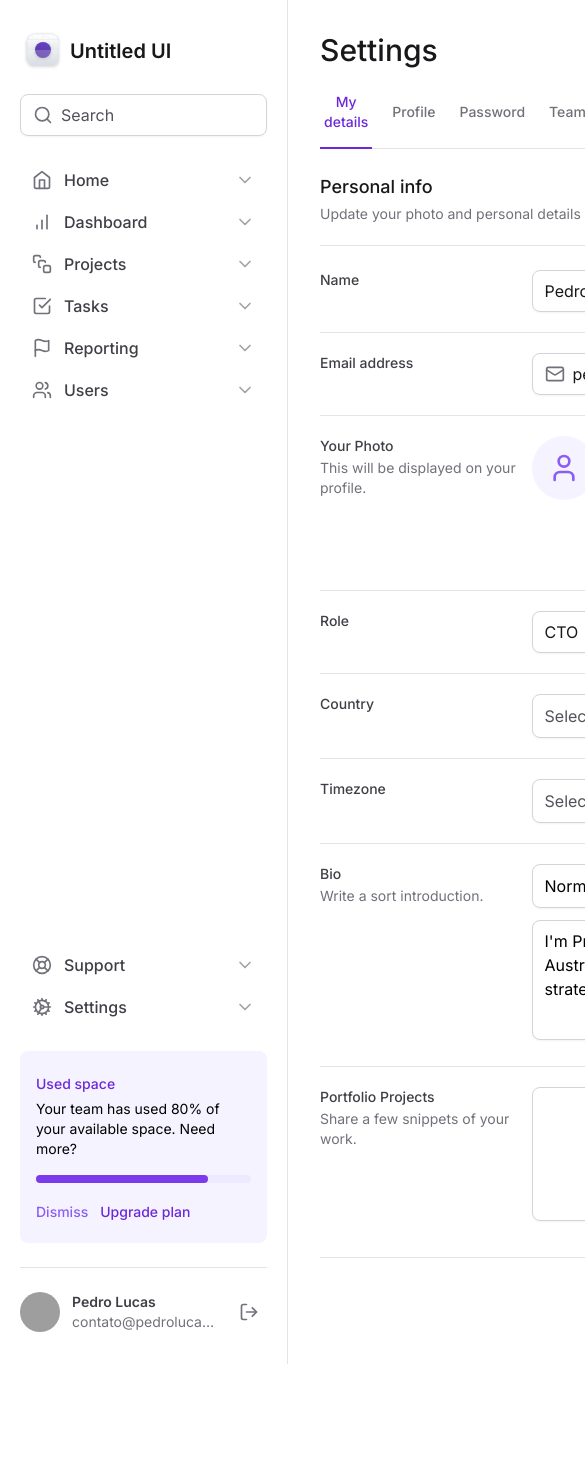
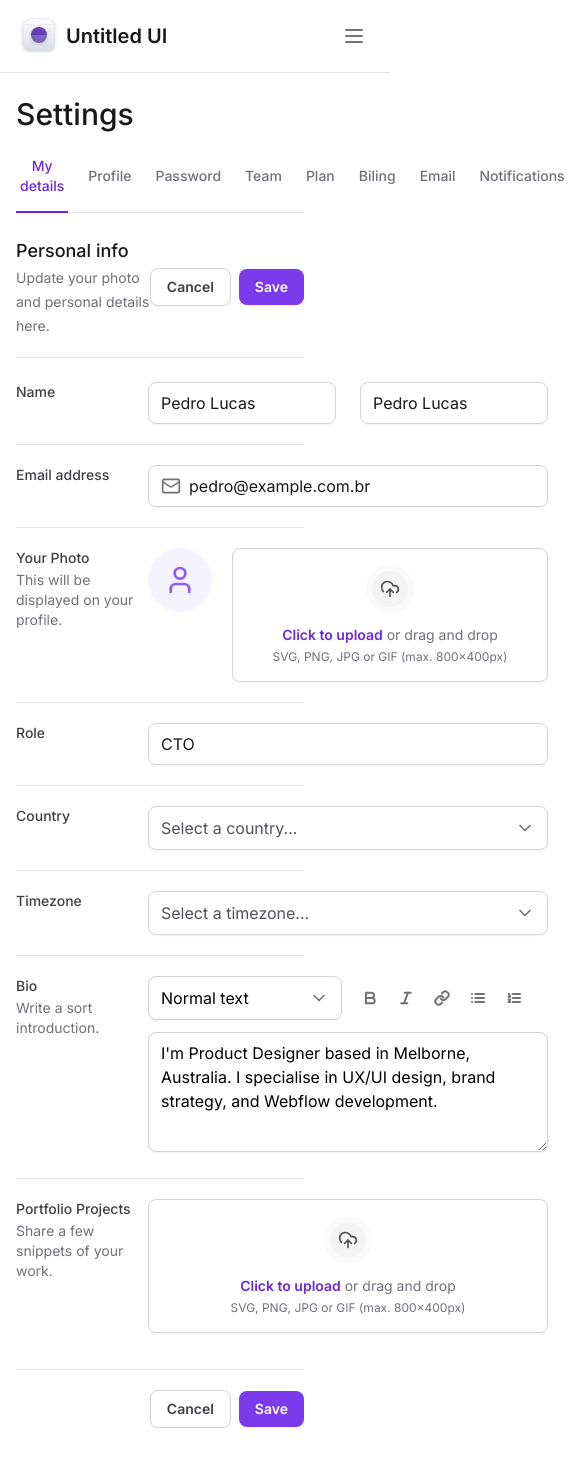
Before and after one commit to pdro-lucas/ignite-tailwind, a Next.js app: page / in a window 390 px wide. Shown: the top 1466 px of the page, 585 px wide, since content can reach past the window. Before the commit the page ends 1364 px from the top, so only its background shows below. Built offline with nearby package versions, Linux system fonts and the light colour scheme; grey boxes are pictures that could not be loaded.

Commit message:
feat: add responsible sidebar

```diff
--- a/package.json
+++ b/package.json
@@ -10,6 +10,7 @@
   },
   "dependencies": {
     "@formkit/auto-animate": "^0.7.0",
+    "@radix-ui/react-collapsible": "^1.0.3",
     "@radix-ui/react-select": "^1.2.2",
     "@radix-ui/react-tabs": "^1.0.4",
     "@types/node": "20.5.1",
--- a/src/app/layout.tsx
+++ b/src/app/layout.tsx
@@ -18,9 +18,11 @@
   return (
     <html lang="en" className="antialiased">
       <body className={inter.className}>
-        <div className="min-h-screen grid grid-cols-app">
+        <div className="grid min-h-screen grid-cols-app">
           <Sidebar />
-          <main className="px-8 pb-12 pt-8">{children}</main>
+          <main className="px-4 pt-24 pb-12 lg:col-start-2 lg:px-8 lg:pb-12 lg:pt-8">
+            {children}
+          </main>
         </div>
       </body>
     </html>
--- a/src/components/Sidebar/index.tsx
+++ b/src/components/Sidebar/index.tsx
@@ -1,3 +1,6 @@
+"use client";
+
+import * as Collapsible from "@radix-ui/react-collapsible";
 import {
   BarChart,
   CheckSquare,
@@ -5,21 +8,34 @@
   Flag,
   Home,
   LifeBuoy,
+  Menu,
   Search,
   SquareStack,
   Users,
 } from "lucide-react";
+import { Button } from "../Button";
+import { Input } from "../Input";
 import { Logo } from "./Logo";
 import { NavItem } from "./NavItem";
 import { Profile } from "./Profile";
 import { UsedSpaceWidget } from "./UsedSpaceWidget";
-import { Input } from "../Input";
 
 export function Sidebar() {
   return (
-    <aside className="border-r flex flex-col gap-6 border-zinc-200 px-5 py-8">
+    <Collapsible.Root className="fixed top-0 data-[state=open]:bottom-0 lg:data-[state=closed]:bottom-0 left-0 right-0 z-20 flex flex-col gap-6 p-4 bg-white border-b border-zinc-200 lg:right-auto lg:w-80 lg:border-r lg:px-5 lg:py-8">
+      <div className="flex items-center justify-between">
         <Logo />
+        <Collapsible.Trigger className="lg:hidden" asChild>
+          <Button variant="ghost">
+            <Menu className="w-6 h-6" />
+          </Button>
+        </Collapsible.Trigger>
+      </div>
 
+      <Collapsible.Content
+        forceMount
+        className="flex flex-1 flex-col gap-6 data-[state=closed]:hidden lg:data-[state=closed]:flex"
+      >
         <Input.Root>
           <Input.Prefix>
             <Search className="w-5 h-5 text-zinc-500" />
@@ -36,7 +52,7 @@
           <NavItem title="Users" icon={Users} />
         </nav>
 
-      <div className="mt-auto flex flex-col gap-6">
+        <div className="flex flex-col gap-6 mt-auto">
           <nav className="space-y-0.5">
             <NavItem title="Support" icon={LifeBuoy} />
             <NavItem title="Settings" icon={Cog} />
@@ -48,6 +64,7 @@
 
           <Profile />
         </div>
-    </aside>
+      </Collapsible.Content>
+    </Collapsible.Root>
   );
 }
```
Also changed, not shown: 1 other file (tests, documents, lock files or other folders). Lines whose indentation alone changed are shown as unchanged.
